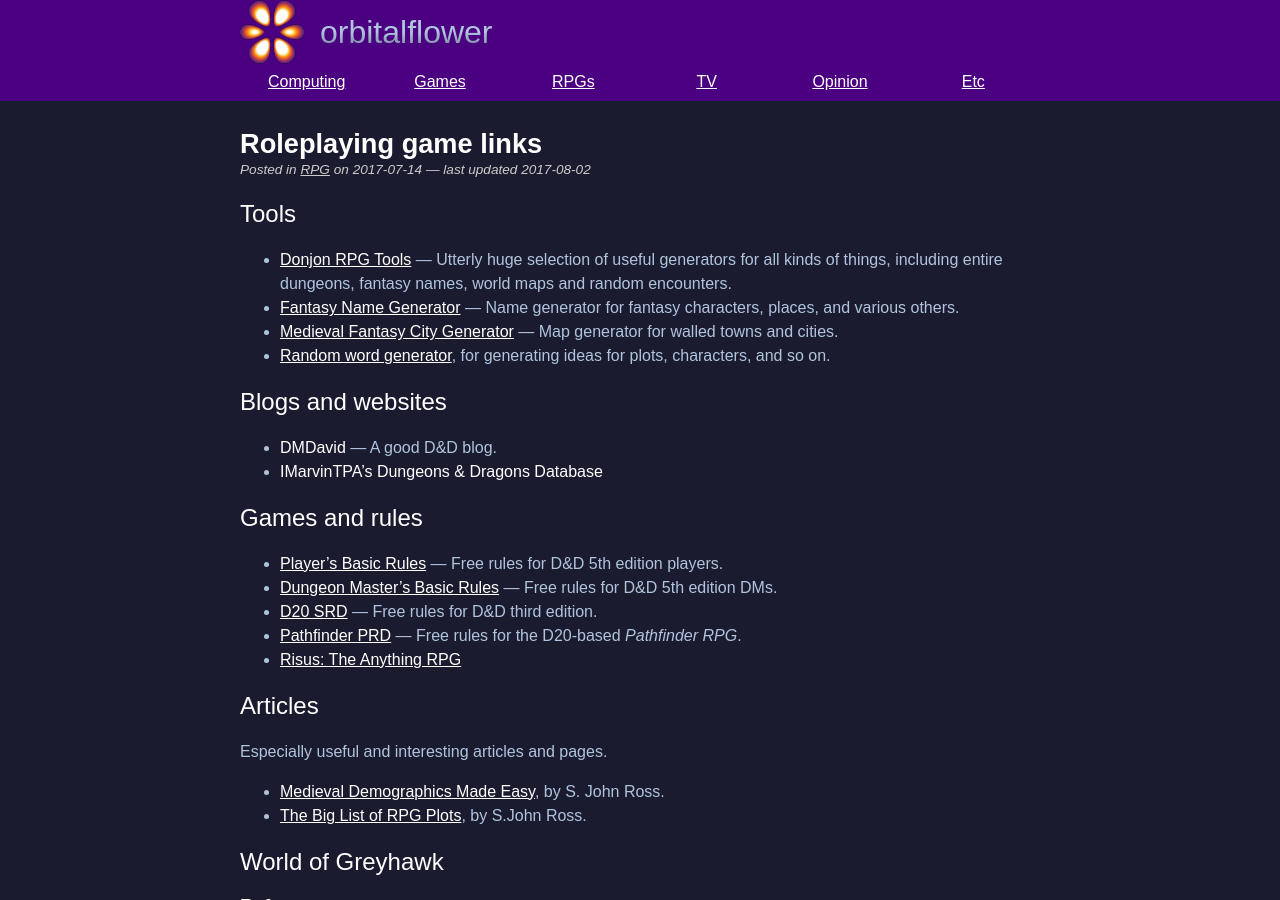
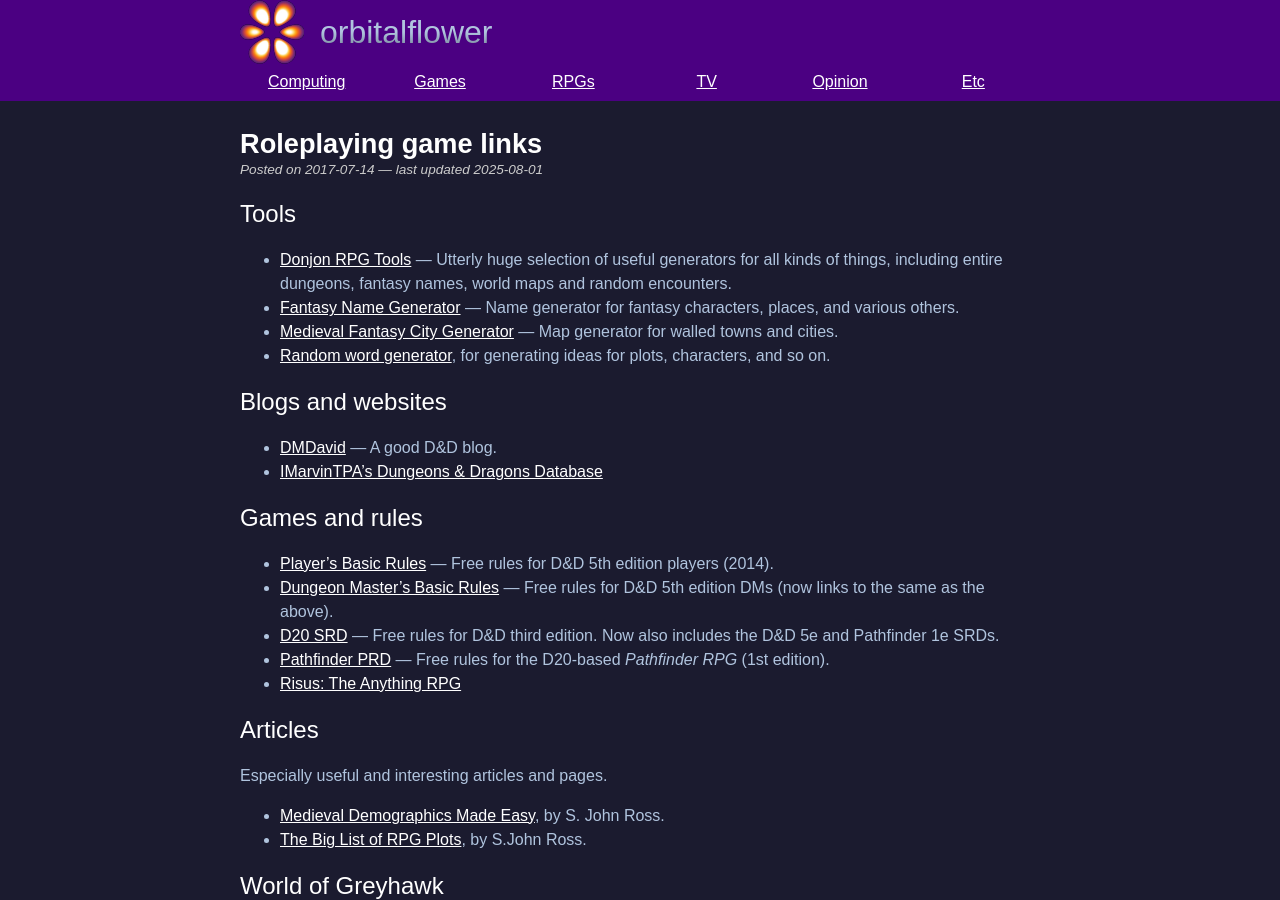
Before and after one commit to orbitalflower/orbitalflower.github.io, a Jekyll site: the page built from _posts/2017-07-14-links.md, in a window 1280 px wide and 900 px high. Built offline with Jekyll 4.4.1, drawn with Linux system fonts in a browser that asks for light colours.

Commit message:
Fix RPG links

```diff
--- a/_posts/2017-07-14-links.md
+++ b/_posts/2017-07-14-links.md
@@ -1,11 +1,11 @@
 ---
 title: "Roleplaying game links"
-category: rpg
+category: rpg links
 tags: resources
 redirect_from:
 - /rpg/resources/links.html
 - /rpg/resources/index.html
-updated: 2017-08-02
+updated: 2025-08-01
 description: "A links page for websites with useful tabletop RPG resources."
 ---
 
@@ -22,18 +22,19 @@
 
 ## Blogs and websites
 
-- [DMDavid](http://dmdavid.com) --- A good D&D blog.
-- [IMarvinTPA's Dungeons & Dragons Database](http://www.imarvintpa.com/DnDLive/Index.php)
+- [DMDavid](https://dmdavid.com) --- A good D&D blog.
+- [IMarvinTPA's Dungeons & Dragons Database](https://www.imarvintpa.com/DnDLive/Index.php)
 
 ## Games and rules
 
 - [Player's Basic Rules](https://dnd.wizards.com/products/tabletop/players-basic-rules) --- Free
-rules for D&D 5th edition players.
+rules for D&D 5th edition players (2014).
 - [Dungeon Master's Basic Rules](https://dnd.wizards.com/products/tabletop/dm-basic-rules) --- Free
-rules for D&D 5th edition DMs.
-- [D20 SRD](https://www.d20srd.org/) --- Free rules for D&D third edition.
+rules for D&D 5th edition DMs (now links to the same as the above).
+- [D20 SRD](https://www.d20srd.org/) --- Free rules for D&D third edition. Now
+  also includes the D&D 5e and Pathfinder 1e SRDs.
 - [Pathfinder PRD](https://paizo.com/pathfinderRPG/prd/) --- Free rules for the
-  D20-based _Pathfinder RPG_.
+  D20-based _Pathfinder RPG_ (1st edition).
 - [Risus: The Anything RPG](https://web.archive.org/web/20130122101530/http://www222.pair.com/sjohn/risus15.htm)
 
 ## Articles
@@ -66,15 +67,15 @@
   by Rick Miller. A rare map of the entire world of Greyhawk.
 - [Paizo Greyhawk Flanaess map](https://paizo.com/download/dungeon/desktops/Greyhawk_1600x1024.jpg) --- A map of Greyhawk originally published as a series of
   free posters with Dungeon magazine #118 to #121.
-- [Anna Meyer](http://ghmaps.net/)'s maps site, featuring the most elaborate and
+- [Anna Meyer](https://ghmaps.net/)'s maps site, featuring the most elaborate and
   detailed Greyhawk maps available, of which you want the following:
-  - [Flanaess map download page](http://ghmaps.net/greyhawk-maps/flaness-map-download/),
+  - [Flanaess map download page](https://ghmaps.net/greyhawk-maps/flaness-map-download/),
   absurdly high resolution (150MB+), optionally divided into twelve parts.
-  - [Realm maps](http://ghmaps.net/greyhawk-maps/realm-maps/), separate maps of
+  - [Realm maps](https://ghmaps.net/greyhawk-maps/realm-maps/), separate maps of
   each kingdom.
-  - [Spread maps](http://ghmaps.net/greyhawk-maps/spread-maps/), blank maps of
+  - [Spread maps](https://ghmaps.net/greyhawk-maps/spread-maps/), blank maps of
   the Flanaess to draw your own towns and borders on. The
-  [5000px](http://ghmaps.net/wordpress/wp-content/uploads/2015/07/Spread-5000px-light-grey.jpg)
+  [5000px](https://ghmaps.net/wordpress/wp-content/uploads/2015/07/Spread-5000px-light-grey.jpg)
   map should be sufficient. Good for printing, tracking overland movement in
   Roll20, tracking changing borders, etc.
 - [Sunndi map](https://web.archive.org/web/20070224103726if_/http://www.sunndi.org:80/images/maps/sunndi_political.png),
```
